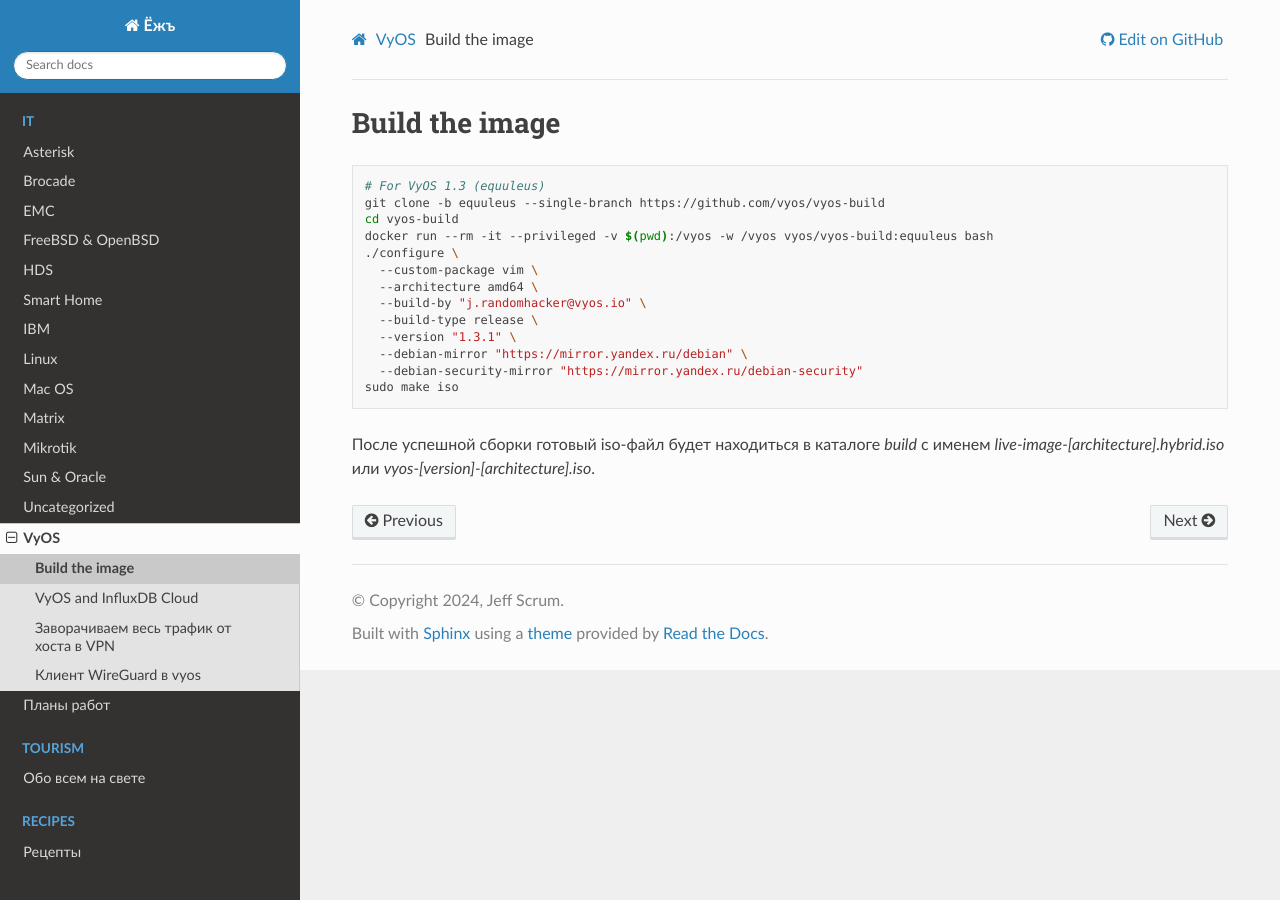
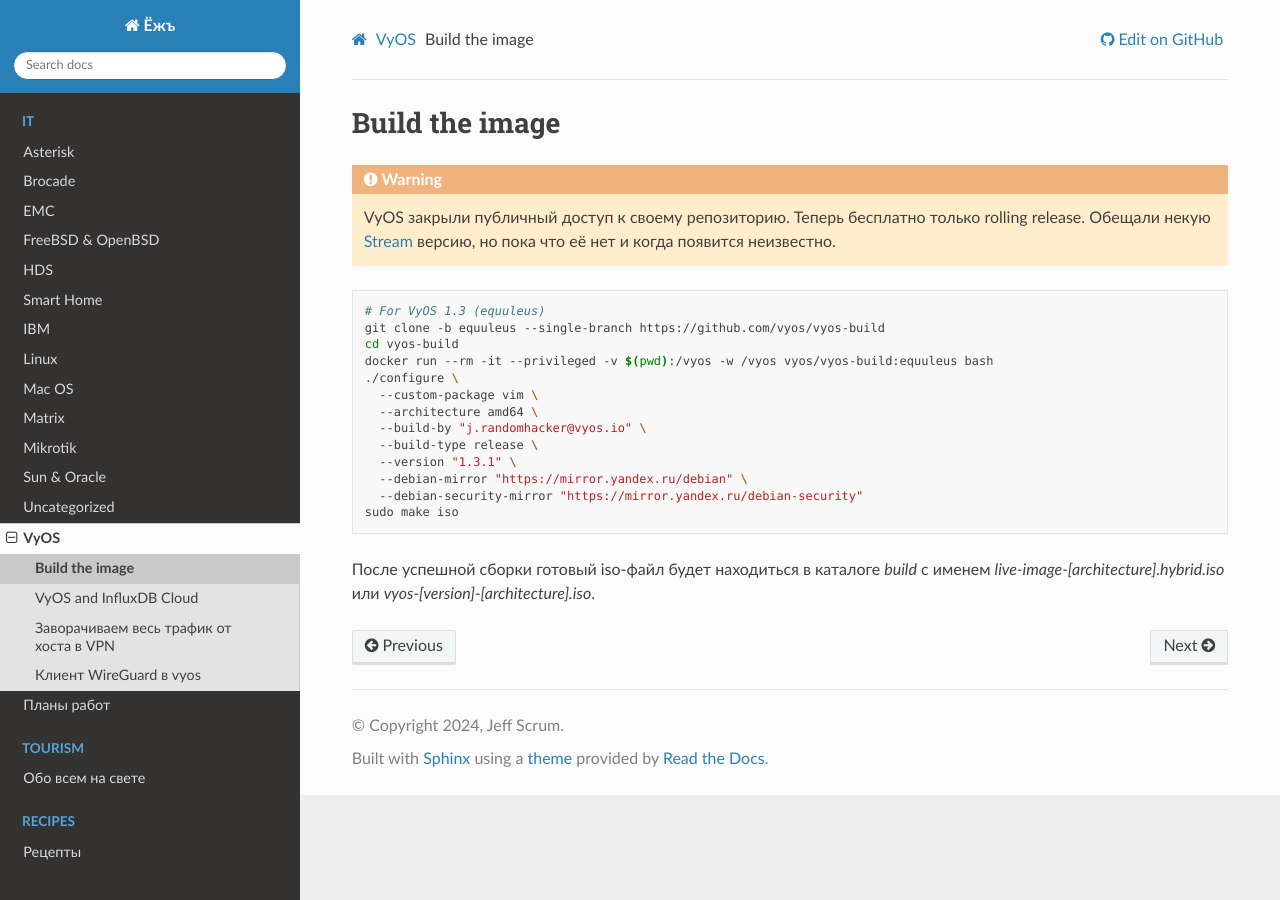
Before and after one commit to jeffscrum/jeffscrum.github.io, a Sphinx documentation site: the page built from source/vyos/vyos-build-image.rst, in a window 1280 px wide. Built offline with Sphinx 7.4.7 and the Read the Docs theme 2.0.0, drawn with Linux system fonts in a browser that asks for light colours.

Commit message:
Update vyos-build-image.rst

```diff
--- a/source/vyos/vyos-build-image.rst
+++ b/source/vyos/vyos-build-image.rst
@@ -7,6 +7,10 @@
 
 Build the image
 ===============
+
+.. warning::
+
+   VyOS закрыли публичный доступ к своему репозиторию. Теперь бесплатно только rolling release. Обещали некую `Stream <https://blog.vyos.io/introducing-vyos-stream>`_ версию, но пока что её нет и когда появится неизвестно.
 
 .. code-block:: bash
 
```
